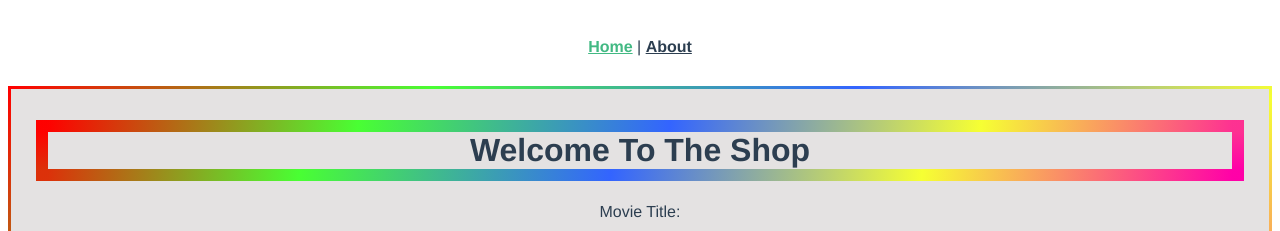
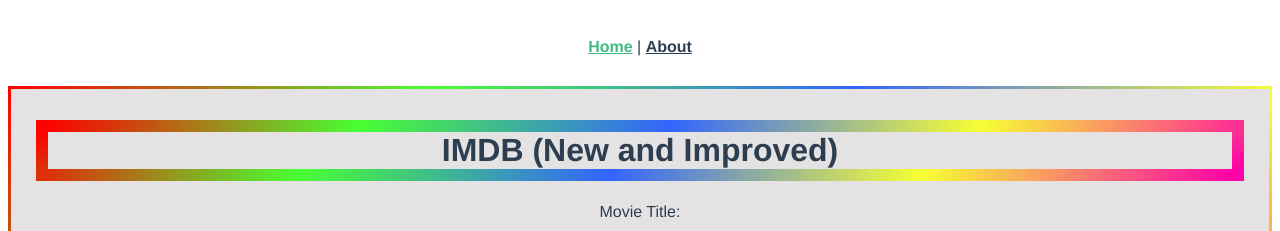
Before and after one commit to MrShanester/movie-frontend, a Vue app: page / in a window 1280 px wide. Shown: the top 231 px of the page. Built offline with nearby package versions, Linux system fonts and the light colour scheme; no server answers.

Commit message:
Adds routes to index.js

```diff
--- a/src/router/index.js
+++ b/src/router/index.js
@@ -1,6 +1,9 @@
 import Vue from "vue";
 import VueRouter from "vue-router";
 import Home from "../views/Home.vue";
+import MoviesEdit from "../views/moviesEdit.vue";
+import MoviesShow from "../views/moviesShow.vue";
+import MoviesNew from "../views/moviesNew.vue";
 
 Vue.use(VueRouter);
 
@@ -9,6 +12,21 @@
     path: "/",
     name: "Home",
     component: Home,
+  },
+  {
+    path: "/movies/:id/edit",
+    name: "MoviesEdit",
+    component: MoviesEdit,
+  },
+  {
+    path: "/movies/:id",
+    name: "MoviesShow",
+    component: MoviesShow,
+  },
+  {
+    path: "/newmovie",
+    name: "MoviesNew",
+    component: MoviesNew,
   },
   {
     path: "/about",
--- a/src/views/Home.vue
+++ b/src/views/Home.vue
@@ -67,7 +67,7 @@
 export default {
   data: function () {
     return {
-      message: "Welcome To The Shop",
+      message: "IMDB (New and Improved)",
       movies: [],
       newMovieParams: {},
       currentMovie: {},
```
Also changed, not shown: src/views/moviesEdit.vue (added), src/views/moviesNew.vue (added), src/views/moviesShow.vue (added).
